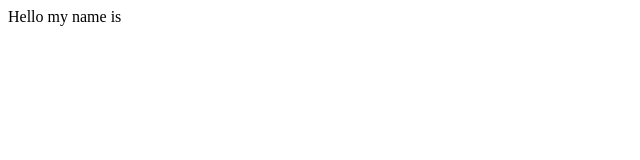
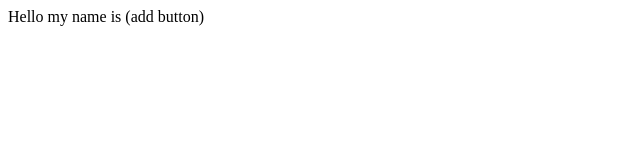
Before and after one commit to Mojij3010/hello, a plain HTML site: page index.html in a window 1280 px wide. Shown: the whole page, without its empty margins (0-640 px from the left). Drawn offline with Linux system fonts and the light colour scheme.

```diff
--- a/index.html
+++ b/index.html
@@ -1 +1 @@
-<p>Hello my name is </p>
+<p>Hello my name is (add button)</p>
```
